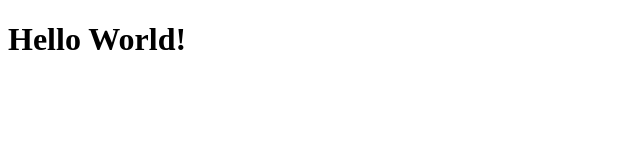
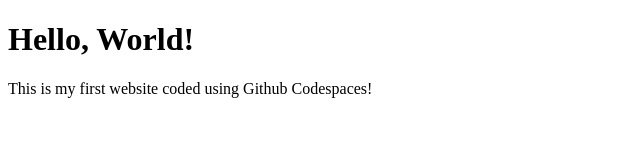
Before and after one commit to philipsquire/hello_world, a plain HTML site: page index.html in a window 1280 px wide. Shown: the whole page, without its empty margins (0-640 px from the left). Drawn offline with Linux system fonts and the light colour scheme.

Commit message:
Added text

```diff
--- a/index.html
+++ b/index.html
@@ -3,9 +3,10 @@
 <head>
     <meta charset="UTF-8">
     <meta name="viewport" content="width=device-width, initial-scale=1.0">
-    <title>Hello World!</title>
+    <title>Hello, World!</title>
 </head>
 <body>
-    <h1>Hello World!</h1>
+    <h1>Hello, World!</h1>
+    <p>This is my first website coded using Github Codespaces!</p>
 </body>
 </html>
```
